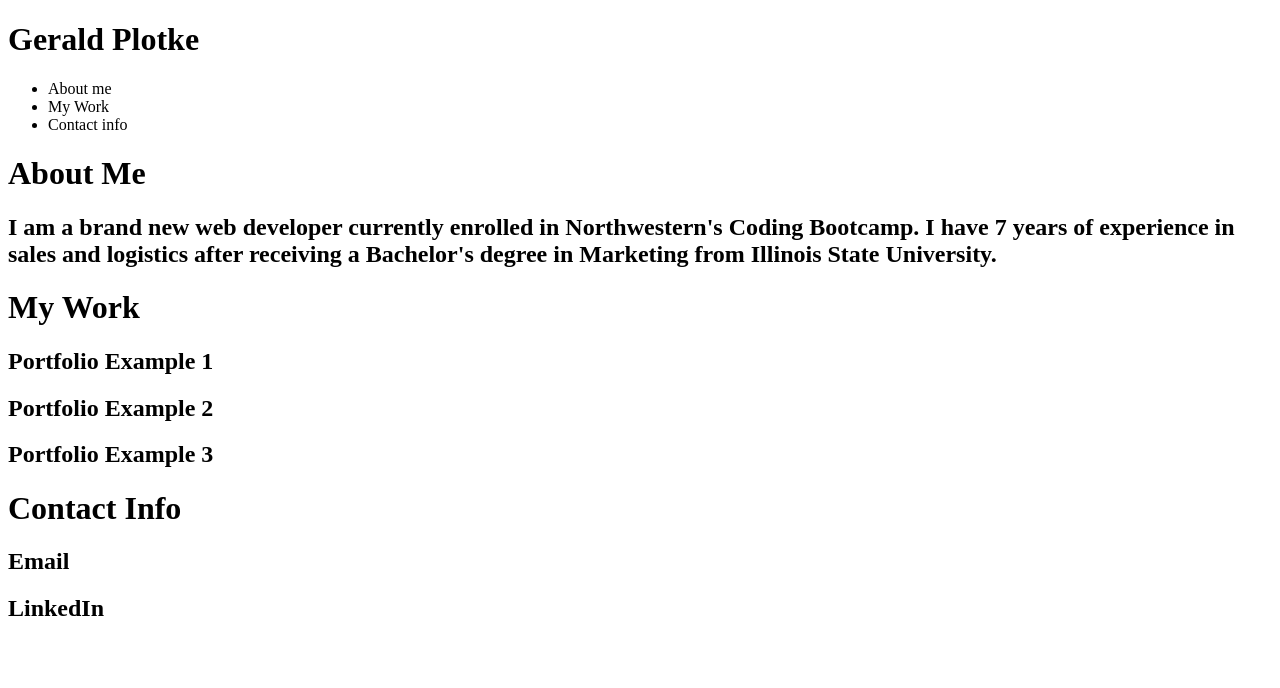
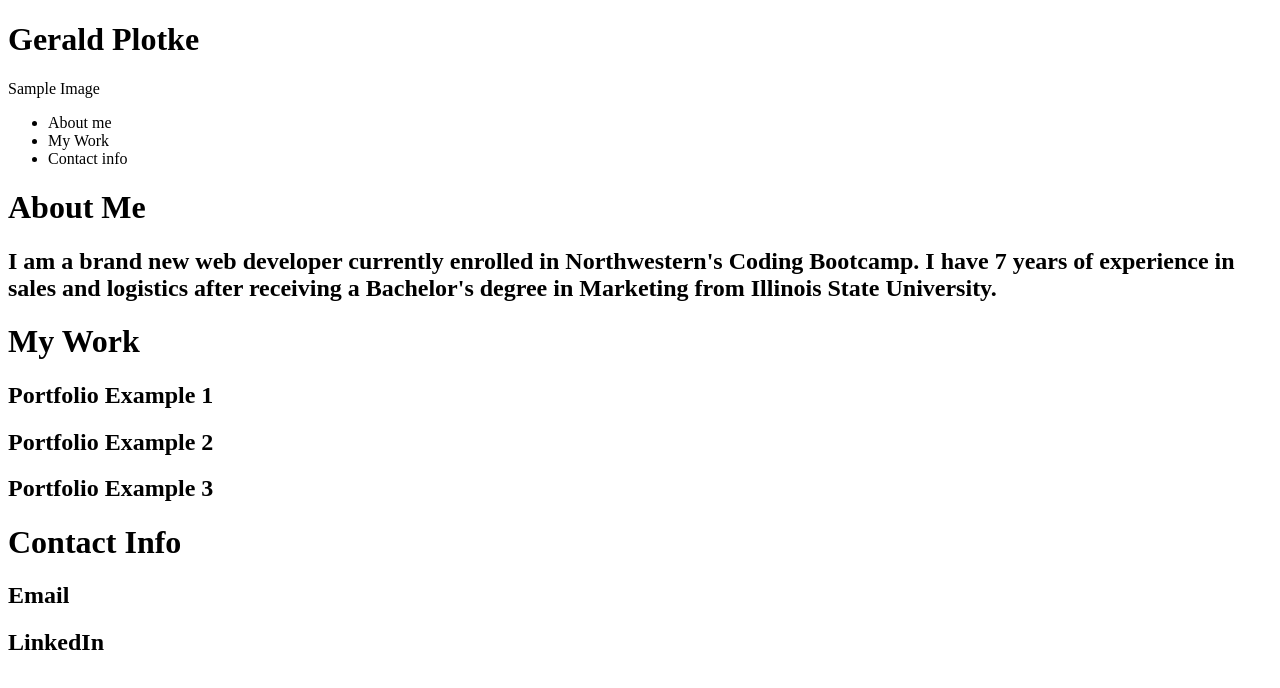
Before and after one commit to GPLOTKE/02-Homework-AdvancedCSS, a plain HTML site: page index.html in a window 1280 px wide. Drawn offline with Linux system fonts and the light colour scheme.

Commit message:
added sample image to header

```diff
--- a/index.html
+++ b/index.html
@@ -12,6 +12,7 @@
 <body>
     <Header>
         <h1>Gerald Plotke</h1>
+        <div class="sample-img">Sample Image</div>
         <div>
             <ul>
                 <li>About me</li>
```
